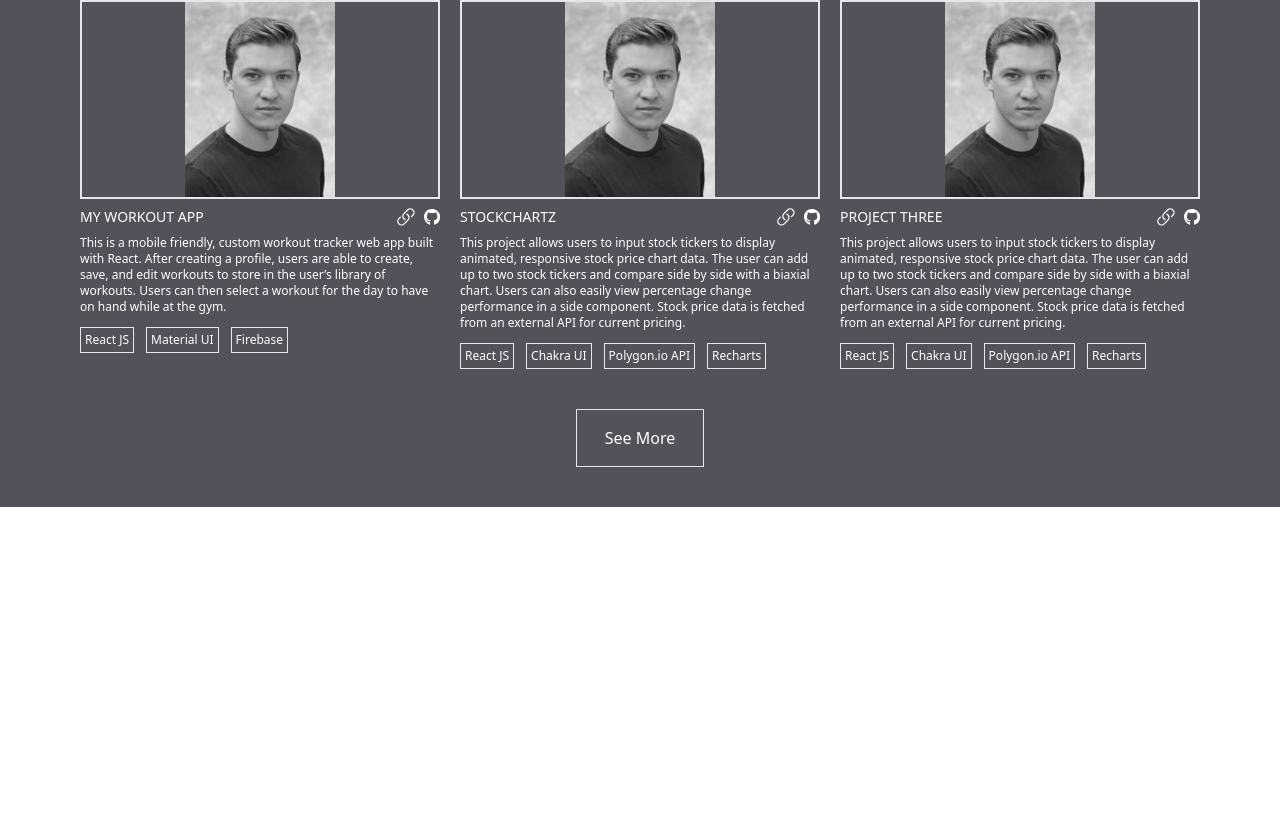
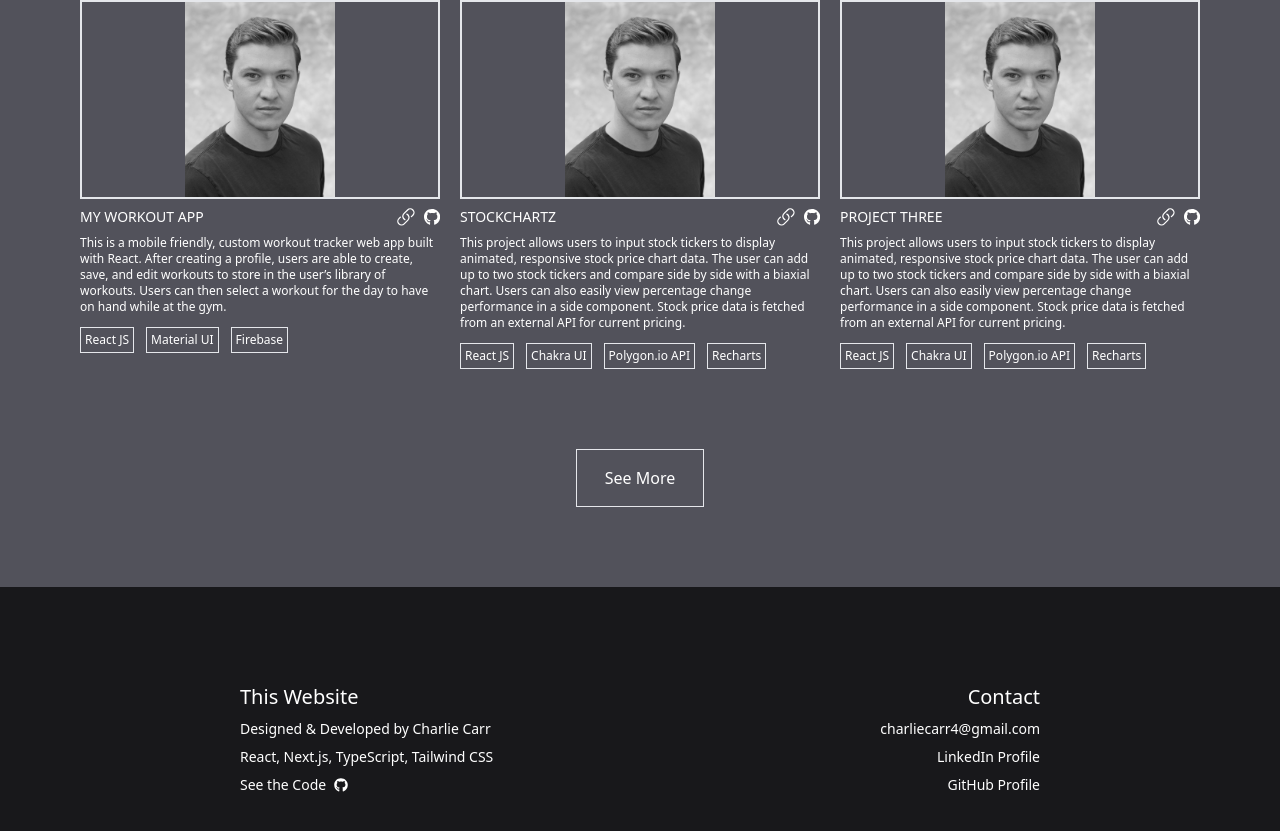
Before and after one commit to CharlesCarr/charlie_dev_portfolio, a Next.js app in the folder with-tailwindcss-app/: page / in a window 1280 px wide. Shown: the part 1681-2512 px from the top of the page. Before the commit the page ends 2188 px from the top, so only its background shows below. Built offline with nearby package versions, Linux system fonts and the light colour scheme.

Commit message:
feat(footer): add footer

```diff
--- /dev/null
+++ b/with-tailwindcss-app/components/Footer.tsx
@@ -0,0 +1,26 @@
+import { FaGithub } from "react-icons/fa";
+
+const Footer = () => {
+  return (
+    <div className="w-full bg-zinc-900 flex px-60 py-24 text-sm">
+      <div className="flex flex-col items-start w-1/2">
+        <p className="text-xl mb-2">This Website</p>
+        <p className="mb-2">Designed & Developed by Charlie Carr</p>
+        <p className="mb-2">React, Next.js, TypeScript, Tailwind CSS</p>
+        <div className="flex items-center hover:underline cursor-pointer">
+          <p className="mr-2">See the Code</p>
+          <FaGithub />
+        </div>
+      </div>
+
+      <div className="flex flex-col items-end w-1/2">
+        <p className="text-xl mb-2">Contact</p>
+        <p className="mb-2">charliecarr4@gmail.com</p>
+        <p className="mb-2">LinkedIn Profile</p>
+        <p>GitHub Profile</p>
+      </div>
+    </div>
+  );
+};
+
+export default Footer;
--- a/with-tailwindcss-app/components/sections/Projects.tsx
+++ b/with-tailwindcss-app/components/sections/Projects.tsx
@@ -77,7 +77,7 @@ function Projects() {
         )}
       </div>
 
-      <div className="flex justify-center items-center my-10">
+      <div className="flex justify-center items-center my-20">
         <button className="w-32 border p-4" onClick={toggleMoreProjects}>
           {showAllPros ? "See Less" : "See More"}
         </button>
--- a/with-tailwindcss-app/pages/index.tsx
+++ b/with-tailwindcss-app/pages/index.tsx
@@ -4,6 +4,7 @@ import Header from "../components/Header";
 import Main from "../components/sections/Main";
 import About from "../components/sections/About";
 import Projects from "../components/sections/Projects";
+import Footer from "../components/Footer";
 
 const Home: NextPage = () => {
   return (
@@ -23,6 +24,7 @@ const Home: NextPage = () => {
       </div>
       <About />
       <Projects />
+      <Footer />
     </div>
   );
 };
```
